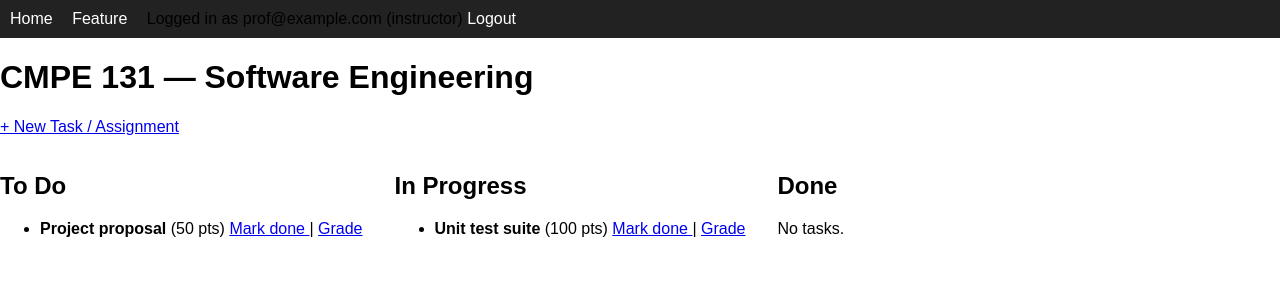
After one commit to ErnestWetherell/microcanvas-m1, a Flask app: page /courses/1 in a window 1280 px wide. The commit adds this page. Shown: the top 300 px of the page. Run offline with Flask 3, Linux system fonts and the light colour scheme; a user stored in the database is signed in.

Commit message:
Milestone 2 updates: models, routes, templates, db reset

```diff
--- a/app/main/routes.py
+++ b/app/main/routes.py
@@ -1,14 +1,164 @@
-from flask import render_template
+from flask import (
+    render_template,
+    redirect,
+    url_for,
+    flash,
+)
+from flask_login import current_user, login_required
 from app.main import main_bp
+from app import db
+from app.models import Course, Task, User
+from app.forms import TaskForm, GradeForm
+
+
+def _ensure_sample_data():
+    """Create demo courses and tasks if DB is empty.
+
+    Combined with auth._ensure_demo_users(), this gives us:
+    - Users: instructor, ta, student
+    - Courses: CMPE 131, ISE 140
+    - A few tasks in each course
+    """
+    if Course.query.first() is not None:
+        return
+
+    course1 = Course(code="CMPE 131", title="Software Engineering")
+    course2 = Course(code="ISE 140", title="Production & Ops Mgmt")
+
+    db.session.add_all([course1, course2])
+    db.session.commit()
+
+    t1 = Task(
+        title="Project proposal",
+        description="Submit 1-page project idea.",
+        course=course1,
+        status="todo",
+        points=50,
+    )
+    t2 = Task(
+        title="Unit test suite",
+        description="Add tests for your Flask routes.",
+        course=course1,
+        status="in_progress",
+        points=100,
+    )
+    t3 = Task(
+        title="HW 3 – Forecasting",
+        description="Solve forecasting problems 1–5.",
+        course=course2,
+        status="todo",
+        points=75,
+    )
+
+    db.session.add_all([t1, t2, t3])
+    db.session.commit()
+
 
 @main_bp.route("/")
 def index():
-    courses = [
-        {"code": "CMPE 131", "title": "Software Engineering"},
-        {"code": "CMPE 180", "title": "Special Topics"},
-    ]
-    return render_template("main/index.html", courses=courses)
+    _ensure_sample_data()
+
+    courses = Course.query.all()
+
+    upcoming_tasks = Task.query.order_by(Task.due_date.is_(True)).limit(5).all()
+
+    return render_template(
+        "main/index.html",
+        courses=courses,
+        upcoming_tasks=upcoming_tasks,
+    )
+
+
+@main_bp.route("/courses/<int:course_id>")
+@login_required
+def course_detail(course_id):
+    course = Course.query.get_or_404(course_id)
+
+    tasks_todo = [t for t in course.tasks if t.status == "todo"]
+    tasks_in_progress = [t for t in course.tasks if t.status == "in_progress"]
+    tasks_done = [t for t in course.tasks if t.status == "done"]
+
+    return render_template(
+        "main/course.html",
+        course=course,
+        tasks_todo=tasks_todo,
+        tasks_in_progress=tasks_in_progress,
+        tasks_done=tasks_done,
+    )
+
+
+@main_bp.route("/courses/<int:course_id>/tasks/new", methods=["GET", "POST"])
+@login_required
+def new_task(course_id):
+    course = Course.query.get_or_404(course_id)
+
+    if not current_user.is_instructor:
+        flash("Only instructors can create tasks.")
+        return redirect(url_for("main.course_detail", course_id=course.id))
+
+    form = TaskForm()
+
+    if form.validate_on_submit():
+        task = Task(
+            title=form.title.data,
+            description=form.description.data,
+            due_date=form.due_date.data,
+            points=form.points.data or 100,
+            course=course,
+        )
+        db.session.add(task)
+        db.session.commit()
+        flash("Task created.")
+        return redirect(url_for("main.course_detail", course_id=course.id))
+
+    # set default points
+    if form.points.data is None:
+        form.points.data = 100
+
+    return render_template("main/task_form.html", form=form, course=course)
+
+
+@main_bp.route("/tasks/<int:task_id>/toggle")
+@login_required
+def toggle_task(task_id):
+    task = Task.query.get_or_404(task_id)
+
+    # simple toggle between todo and done
+    if task.status == "done":
+        task.status = "todo"
+    else:
+        task.status = "done"
+
+    db.session.commit()
+    flash("Task status updated.")
+    return redirect(url_for("main.course_detail", course_id=task.course_id))
+
+
+@main_bp.route("/tasks/<int:task_id>/grade", methods=["GET", "POST"])
+@login_required
+def grade_task(task_id):
+    """Prototype-grade: instructor sets a single score for the task."""
+    if not current_user.is_instructor:
+        flash("Only instructors can enter grades.")
+        return redirect(url_for("main.index"))
+
+    task = Task.query.get_or_404(task_id)
+    form = GradeForm()
+
+    if form.validate_on_submit():
+        task.score = form.score.data
+        db.session.commit()
+        flash("Grade saved.")
+        return redirect(url_for("main.course_detail", course_id=task.course_id))
+
+    # preload existing score
+    if task.score is not None and form.score.data is None:
+        form.score.data = task.score
+
+    return render_template("main/grade_form.html", form=form, task=task)
+
 
 @main_bp.route("/feature")
 def feature():
+    # still just a stub; can describe future ideas here
     return render_template("main/feature.html")
--- a/app/models.py
+++ b/app/models.py
@@ -1,22 +1,69 @@
 from app import db, login_manager
 from flask_login import UserMixin
+
 
 class User(UserMixin, db.Model):
     id = db.Column(db.Integer, primary_key=True)
     email = db.Column(db.String(120), unique=True, nullable=False)
-    role = db.Column(db.String(20), default="student")
+    # global role for now: "student", "instructor", "ta"
+    role = db.Column(db.String(20), default="student", nullable=False)
 
-    def __repr__(self):
-        return f"<User {self.email}>"
+    def __repr__(self) -> str:
+        return f"<User {self.email} ({self.role})>"
+
+    @property
+    def is_instructor(self) -> bool:
+        return self.role == "instructor"
+
+    @property
+    def is_student(self) -> bool:
+        return self.role == "student"
+
+    @property
+    def is_ta(self) -> bool:
+        return self.role == "ta"
+
 
 @login_manager.user_loader
 def load_user(user_id):
     return User.query.get(int(user_id))
+
 
 class Course(db.Model):
     id = db.Column(db.Integer, primary_key=True)
     code = db.Column(db.String(20), nullable=False)
     title = db.Column(db.String(120), nullable=False)
 
-    def __repr__(self):
+    # one-to-many relationship with tasks (assignments)
+    tasks = db.relationship(
+        "Task",
+        back_populates="course",
+        cascade="all, delete-orphan",
+    )
+
+    def __repr__(self) -> str:
         return f"<Course {self.code}>"
+
+
+class Task(db.Model):
+    """Task doubles as an assignment in this prototype.
+
+    It has points and an optional score, so we can talk about grades.
+    In a full version we would have a separate per-student grade table.
+    """
+
+    id = db.Column(db.Integer, primary_key=True)
+    title = db.Column(db.String(140), nullable=False)
+    description = db.Column(db.Text)
+    due_date = db.Column(db.Date)
+    status = db.Column(db.String(20), nullable=False, default="todo")  # todo/in_progress/done
+
+    # simple grading fields (global per task in this prototype)
+    points = db.Column(db.Integer, nullable=False, default=100)
+    score = db.Column(db.Integer)  # None = not graded yet
+
+    course_id = db.Column(db.Integer, db.ForeignKey("course.id"), nullable=False)
+    course = db.relationship("Course", back_populates="tasks")
+
+    def __repr__(self) -> str:
+        return f"<Task {self.title} ({self.status})>"
--- a/app/templates/base.html
+++ b/app/templates/base.html
@@ -9,7 +9,17 @@
   <nav class="navbar">
     <a href="{{ url_for('main.index') }}">Home</a>
     <a href="{{ url_for('main.feature') }}">Feature</a>
-    <a href="{{ url_for('auth.login') }}">Login</a>
+
+    {% if current_user.is_authenticated %}
+      <span class="nav-right">
+        Logged in as {{ current_user.email }} ({{ current_user.role }})
+        <a href="{{ url_for('auth.logout') }}">Logout</a>
+      </span>
+    {% else %}
+      <span class="nav-right">
+        <a href="{{ url_for('auth.login') }}">Login</a>
+      </span>
+    {% endif %}
   </nav>
 
   {% with messages = get_flashed_messages() %}
--- /dev/null
+++ b/app/templates/main/course.html
@@ -0,0 +1,89 @@
+{% extends "base.html" %}
+
+{% block content %}
+  <h1>{{ course.code }} — {{ course.title }}</h1>
+
+  {% if current_user.is_instructor %}
+    <p>
+      <a href="{{ url_for('main.new_task', course_id=course.id) }}">
+        + New Task / Assignment
+      </a>
+    </p>
+  {% endif %}
+
+  <div style="display: flex; gap: 2rem; flex-wrap: wrap;">
+    <div>
+      <h2>To Do</h2>
+      {% if tasks_todo %}
+        <ul>
+          {% for t in tasks_todo %}
+            <li>
+              <strong>{{ t.title }}</strong> ({{ t.points }} pts)
+              {% if current_user.is_authenticated %}
+                <a href="{{ url_for('main.toggle_task', task_id=t.id) }}">
+                  Mark done
+                </a>
+              {% endif %}
+              {% if current_user.is_instructor %}
+                | <a href="{{ url_for('main.grade_task', task_id=t.id) }}">Grade</a>
+              {% endif %}
+            </li>
+          {% endfor %}
+        </ul>
+      {% else %}
+        <p>No tasks.</p>
+      {% endif %}
+    </div>
+
+    <div>
+      <h2>In Progress</h2>
+      {% if tasks_in_progress %}
+        <ul>
+          {% for t in tasks_in_progress %}
+            <li>
+              <strong>{{ t.title }}</strong> ({{ t.points }} pts)
+              {% if current_user.is_authenticated %}
+                <a href="{{ url_for('main.toggle_task', task_id=t.id) }}">
+                  Mark done
+                </a>
+              {% endif %}
+              {% if current_user.is_instructor %}
+                | <a href="{{ url_for('main.grade_task', task_id=t.id) }}">Grade</a>
+              {% endif %}
+            </li>
+          {% endfor %}
+        </ul>
+      {% else %}
+        <p>No tasks.</p>
+      {% endif %}
+    </div>
+
+    <div>
+      <h2>Done</h2>
+      {% if tasks_done %}
+        <ul>
+          {% for t in tasks_done %}
+            <li>
+              <strong>{{ t.title }}</strong> ({{ t.points }} pts)
+              {% if t.score is not none %}
+                — score: {{ t.score }}
+              {% else %}
+                — not graded
+              {% endif %}
+              {% if current_user.is_authenticated %}
+                <a href="{{ url_for('main.toggle_task', task_id=t.id) }}">
+                  Reopen
+                </a>
+              {% endif %}
+              {% if current_user.is_instructor %}
+                | <a href="{{ url_for('main.grade_task', task_id=t.id) }}">Grade</a>
+              {% endif %}
+            </li>
+          {% endfor %}
+        </ul>
+      {% else %}
+        <p>No tasks.</p>
+      {% endif %}
+    </div>
+  </div>
+{% endblock %}
```
Also changed, not shown: app/__init__.py (+7 -3 lines), app/auth/routes.py (+46 -1 lines), app/forms.py (+27 -5 lines), app/templates/main/grade_form.html (added, +18 -0 lines), app/templates/main/index.html (+43 -2 lines), app/templates/main/task_form.html (added, +31 -0 lines), app/microcanvas.db (added).
